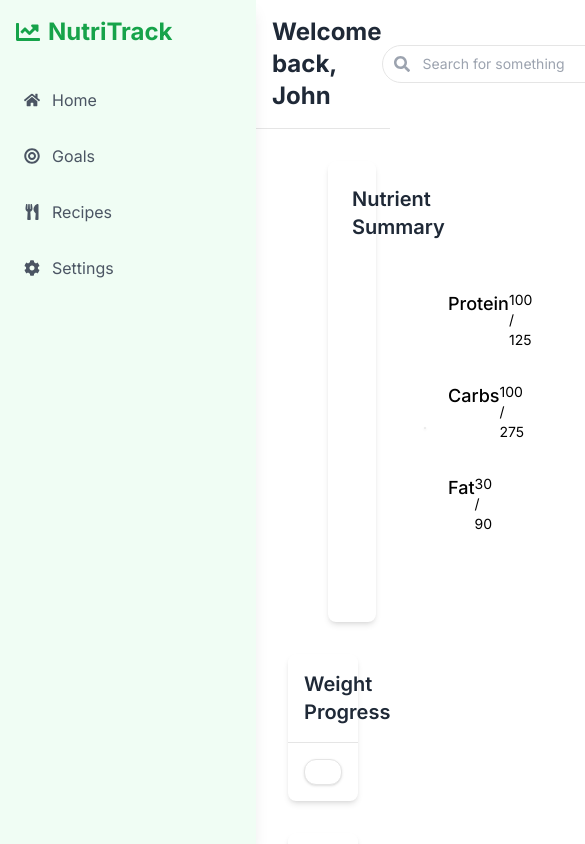
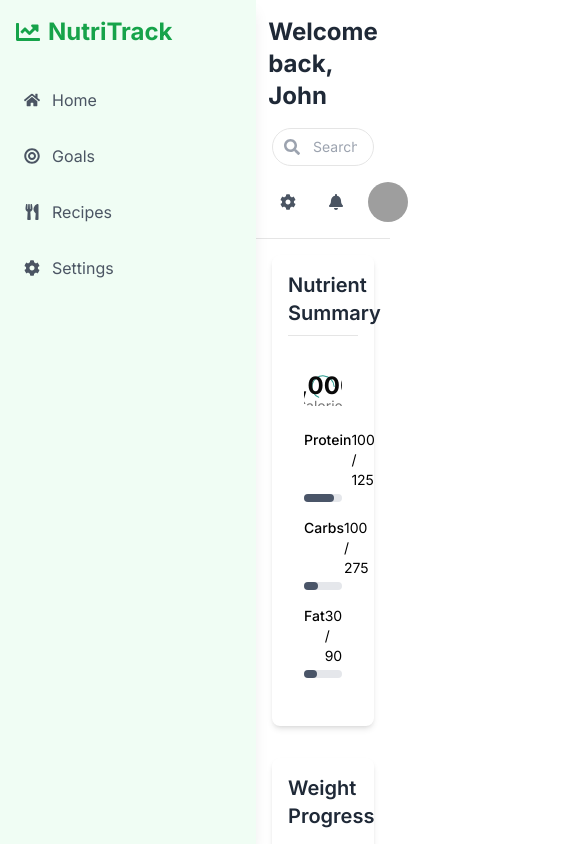
Before and after one commit to JoelK02/nutrition-tracker-app, a Next.js app: page / in a window 390 px wide. Shown: the top 844 px of the page, 585 px wide, since content can reach past the window. Built offline with nearby package versions, Linux system fonts and the light colour scheme; grey boxes are pictures that could not be loaded.

Commit message:
mobile shiz
im tired

```diff
--- a/app/components/NutrientComponent2.tsx
+++ b/app/components/NutrientComponent2.tsx
@@ -9,17 +9,11 @@ import {
 import {
   Card,
   CardContent,
-  CardDescription,
-  CardFooter,
-  CardHeader,
-  CardTitle,
 } from "@/components/ui/card";
 import { ChartConfig, ChartContainer } from "@/components/ui/chart";
 
-export const description = "A radial chart with text";
-
 const chartData = [
-  { browser: "safari", visitors: 200, fill: "var(--color-safari)" },
+  { browser: "safari", visitors: 1000, fill: "var(--color-safari)" },
 ];
 
 const chartConfig = {
@@ -34,25 +28,23 @@ const chartConfig = {
 
 const CircularProgress = () => {
   return (
-    <Card className="flex flex-col">
-      <CardContent className="flex-1 pb-0">
     <ChartContainer
       config={chartConfig}
-          className="mx-auto aspect-square max-h-[250px]"
+      className="mx-auto aspect-square w-full max-w-[250px]"
     >
       <RadialBarChart
         data={chartData}
         startAngle={0}
         endAngle={250}
-            innerRadius={80}
-            outerRadius={110}
+        innerRadius="80%"
+        outerRadius="100%"
       >
         <PolarGrid
           gridType="circle"
           radialLines={false}
           stroke="none"
           className="first:fill-muted last:fill-background"
-              polarRadius={[86, 74]}
+          polarRadius={['86%', '74%']}
         />
         <RadialBar dataKey="visitors" background cornerRadius={10} />
         <PolarRadiusAxis tick={false} tickLine={false} axisLine={false}>
@@ -69,14 +61,14 @@ const CircularProgress = () => {
                     <tspan
                       x={viewBox.cx}
                       y={viewBox.cy}
-                          className="fill-foreground text-4xl font-bold"
+                      className="fill-foreground text-2xl font-bold"
                     >
                       {chartData[0].visitors.toLocaleString()}
                     </tspan>
                     <tspan
                       x={viewBox.cx}
-                          y={(viewBox.cy || 0) + 24}
-                          className="fill-muted-foreground"
+                      y={(viewBox.cy || 0) + 20}
+                      className="fill-muted-foreground text-sm"
                     >
                       Calories
                     </tspan>
@@ -88,20 +80,16 @@ const CircularProgress = () => {
         </PolarRadiusAxis>
       </RadialBarChart>
     </ChartContainer>
-      </CardContent>
-
-    </Card>
   );
 };
-
 
 const ProgressBar = ({ value, maxValue, color, label }) => (
   <div className="mb-4">
     <div className="flex justify-between text-sm text-black mb-1">
-      <span className="font-medium text-lg">{label}</span>
+      <span className="font-medium">{label}</span>
       <span>{value} / {maxValue}</span>
     </div>
-    <div className="h-3 bg-gray-200 rounded-full">
+    <div className="h-2 bg-gray-200 rounded-full">
       <div
         className="h-full rounded-full"
         style={{ width: `${(value / maxValue) * 100}%`, backgroundColor: color }}
@@ -121,12 +109,12 @@ const NutrientSummary = () => {
 
   return (
     <Card className="w-full max-w-2xl bg-white text-black shadow-none border-none">
-      <CardContent className="ml-10 mr-10 p-8 pt-6 shadow-none">
-        <div className="flex items-center justify-between">
-          <div className="w-1/2">
-            <CircularProgress value={totalCalories} maxValue={maxCalories} size={200} />
+      <CardContent className="p-4 sm:p-6 shadow-none">
+        <div className="flex flex-col sm:flex-row items-center sm:items-start justify-between">
+          <div className="w-full sm:w-1/2 mb-6 sm:mb-0">
+            <CircularProgress />
           </div>
-          <div className="w-1/2 pl-6">
+          <div className="w-full sm:w-1/2 sm:pl-6">
             {nutrients.map((nutrient, index) => (
               <ProgressBar key={index} {...nutrient} label={nutrient.name} />
             ))}
--- a/app/page.tsx
+++ b/app/page.tsx
@@ -12,17 +12,18 @@ export default function Home() {
 
   return (
     <div className="bg-white min-h-screen">
-      <div className="p-4 flex justify-between items-center border-b">
-        <h1 className="text-2xl font-bold text-gray-800">Welcome back, {userName}</h1>
-        <div className="flex items-center space-x-4">
-          <div className="relative">
+      <header className="p-4 flex flex-col sm:flex-row justify-between items-center border-b">
+        <h1 className="text-2xl font-bold text-gray-800 mb-4 sm:mb-0">Welcome back, {userName}</h1>
+        <div className="flex flex-col sm:flex-row items-center space-y-4 sm:space-y-0 sm:space-x-4">
+          <div className="relative w-full sm:w-auto">
             <input
               type="text"
-              placeholder="Search for something"
-              className="pl-10 pr-4 py-2 border rounded-full text-sm focus:outline-none focus:ring-2 focus:ring-gray-300"
+              placeholder="Search"
+              className="w-full sm:w-auto pl-10 pr-4 py-2 border rounded-full text-sm focus:outline-none focus:ring-2 focus:ring-gray-300"
             />
             <FaSearch className="absolute left-3 top-1/2 transform -translate-y-1/2 text-gray-400" />
           </div>
+          <div className="flex items-center space-x-4">
             <button className="p-2 text-gray-600 hover:bg-gray-100 rounded-full">
               <FaCog />
             </button>
@@ -32,10 +33,11 @@ export default function Home() {
             <img src="/avatar.jpg" alt="User Avatar" className="w-10 h-10 rounded-full" />
           </div>
         </div>
+      </header>
 
-      <div className="p-8 space-y-8">
-        <div className="grid grid-cols-1 md:grid-cols-2 gap-8">
-        <div className="bg-white rounded-lg shadow-md p-6 ml-10 mr-10">
+      <main className="p-4 sm:p-8 space-y-8">
+        <div className="grid grid-cols-1 lg:grid-cols-2 gap-8">
+          <div className="bg-white rounded-lg shadow-md p-4 sm:p-6">
             <h2 className="text-xl font-semibold mb-4 text-gray-800 border-b pb-2">Nutrient Summary</h2>
             <div className="flex justify-center">
               <NutrientSummary />
@@ -44,16 +46,16 @@ export default function Home() {
 
           <div className="bg-white rounded-lg shadow-md">
             <h2 className="text-xl font-semibold p-4 text-gray-800 border-b">Weight Progress</h2>
-            <div className="p-4 ">
+            <div className="p-4">
               <WeightChart />
             </div>
           </div>
         </div>
 
-        <div className="bg-white rounded-lg shadow-md">
+        <div className="bg-white rounded-lg shadow-md overflow-x-auto">
           <h2 className="text-xl font-semibold p-4 text-gray-800 border-b">Recently Consumed</h2>
           <div className="p-4">
-            <table className="w-full">
+            <table className="w-full min-w-[640px]">
               <thead>
                 <tr className="text-left text-gray-600 text-sm">
                   <th className="pb-3">Description</th>
@@ -90,7 +92,7 @@ export default function Home() {
             </table>
           </div>
         </div>
-      </div>
+      </main>
     </div>
   )
 }
```
Lines whose indentation alone changed are shown as unchanged.
